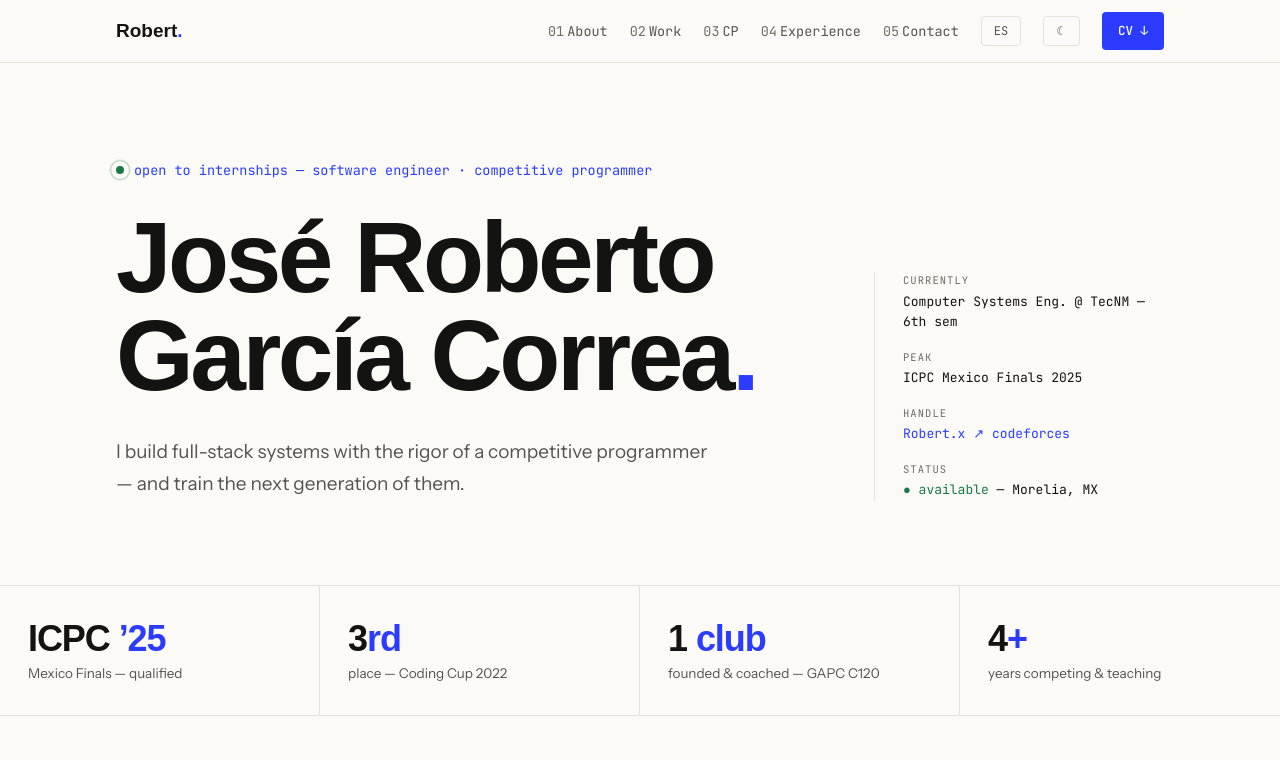
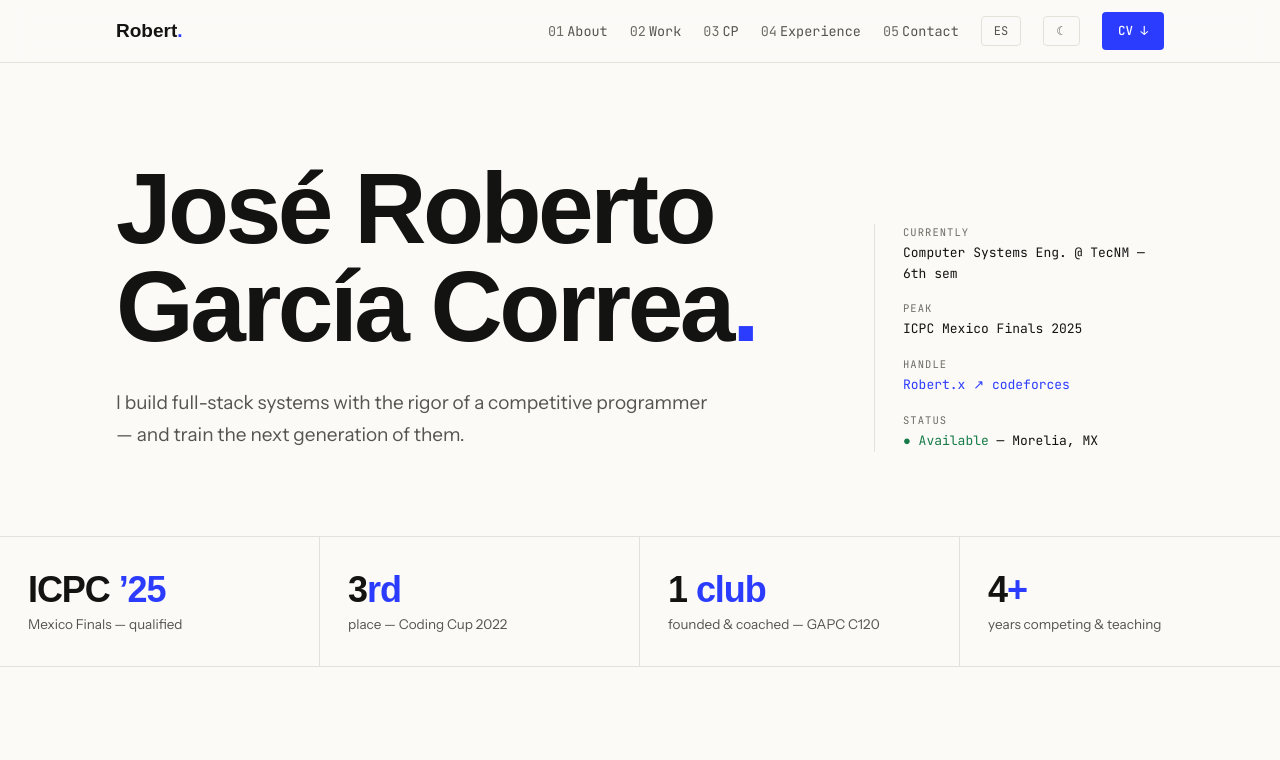
Before and after one commit to Robert0X/portfolio, a plain HTML site: page index.html in a window 1280 px wide. Shown: the top 760 px of the page. Drawn offline with Linux system fonts and the light colour scheme; a web font is replaced by a local one.

Commit message:
fix(redesign): remove hero role line, capitalize availability status
Co-Authored-By: Claude Fable 5 <noreply@anthropic.com>

```diff
--- a/css/style.css
+++ b/css/style.css
@@ -275,41 +275,6 @@ button {
     gap: 80px;
     padding: 96px 0 84px;
     align-items: end;
-}
-
-.hero__role {
-    font-family: var(--font-mono);
-    font-size: 13.5px;
-    color: var(--blue);
-    display: flex;
-    align-items: center;
-    gap: 10px;
-    margin-bottom: 26px;
-    opacity: 0;
-    animation: fadeup 0.7s var(--ease) 0.05s forwards;
-}
-
-.pulse {
-    flex-shrink: 0;
-    width: 8px;
-    height: 8px;
-    border-radius: 50%;
-    background: var(--green);
-    position: relative;
-}
-
-.pulse::after {
-    content: "";
-    position: absolute;
-    inset: -4px;
-    border-radius: 50%;
-    border: 1px solid var(--green);
-    animation: pulse 2s ease-out infinite;
-}
-
-@keyframes pulse {
-    from { transform: scale(0.6); opacity: 1; }
-    to { transform: scale(1.6); opacity: 0; }
 }
 
 .hero__name {
@@ -1205,7 +1170,6 @@ button {
         transform: none;
     }
 
-    .hero__role,
     .hero__bio,
     .spec {
         opacity: 1;
--- a/index.html
+++ b/index.html
@@ -106,7 +106,6 @@
     <header class="wrap" id="hero">
         <div class="hero">
             <div>
-                <p class="hero__role"><span class="pulse"></span><span data-en="open to internships — software engineer · competitive programmer" data-es="abierto a prácticas — ingeniero de software · programador competitivo">open to internships — software engineer · competitive programmer</span></p>
                 <h1 class="hero__name">
                     <span class="line"><span>José Roberto</span></span>
                     <span class="line"><span>García Correa<em>.</em></span></span>
@@ -128,7 +127,7 @@
                 </div>
                 <div>
                     <dt data-en="Status" data-es="Estado">Status</dt>
-                    <dd><span class="ok" data-en="● available" data-es="● disponible">● available</span> — Morelia, MX</dd>
+                    <dd><span class="ok" data-en="● Available" data-es="● Disponible">● Available</span> — Morelia, MX</dd>
                 </div>
             </dl>
         </div>
```
